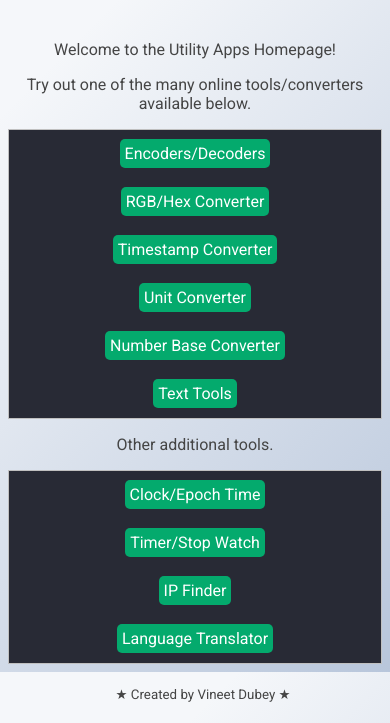
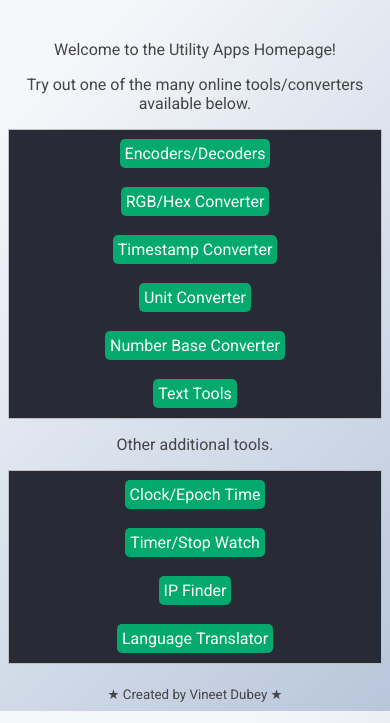
Before and after one commit to vineetvdubey/utility-apps-ui, a website: page index.html in a window 390 px wide. Shown: the part 121-844 px from the top of the page. Drawn offline with Linux system fonts and the light colour scheme.

Commit message:
fixed footer issue

```diff
--- a/index.html
+++ b/index.html
@@ -38,7 +38,7 @@
       <!-- <li><a href="/apps/v2/currency-converter/" class="apps-item">Currency&nbsp;Converter</a></li> -->
     </ul>
   </main>
-  <footer>
+  <footer id="footer">
     <small>★ Created by Vineet Dubey ★</small>
   </footer>
 </body>
--- a/resources/css/homepage.css
+++ b/resources/css/homepage.css
@@ -40,17 +40,22 @@ html {
   color: #282a35;
 }
 
-@media screen and (max-width: 600px) {
-  .apps-list {
-    /* On small screens, we are no longer using row direction but column */
-    flex-direction: column;
-  }
-}
-
-footer {
+#footer {
   width: 100%;
   overflow: hidden;
   position: fixed;
   bottom: 20px;
   text-align: center;
 }
+
+@media screen and (max-width: 600px) {
+  .apps-list {
+    /* On small screens, we are no longer using row direction but column */
+    flex-direction: column;
+  }
+
+  #footer {
+    position: unset;
+    margin-top: 20px;
+  }
+}
```
